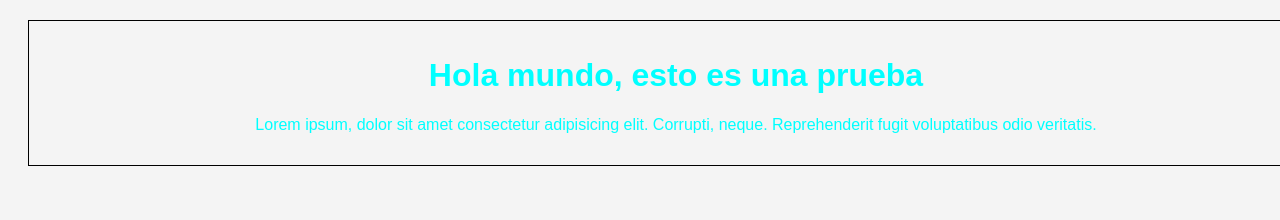
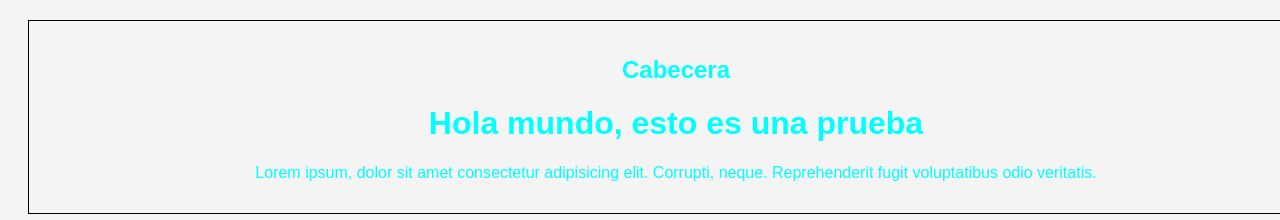
Before and after one commit to gabrielmaldonado164/test_git, a plain HTML site: page proyecto_prueba/index.html in a window 1280 px wide. Shown: the top 220 px of the page. Drawn offline with Linux system fonts and the light colour scheme.

Commit message:
creado desde la rama cabecera - estructura

```diff
--- a/proyecto_prueba/index.html
+++ b/proyecto_prueba/index.html
@@ -9,6 +9,7 @@
 <body>
 
     <div class="container">
+        <h2>Cabecera</h2>
         <h1>Hola mundo, esto es una prueba</h1>
         <p>Lorem ipsum, dolor sit amet consectetur adipisicing elit. Corrupti, neque. Reprehenderit fugit voluptatibus odio veritatis.</p>
     </div>
```
